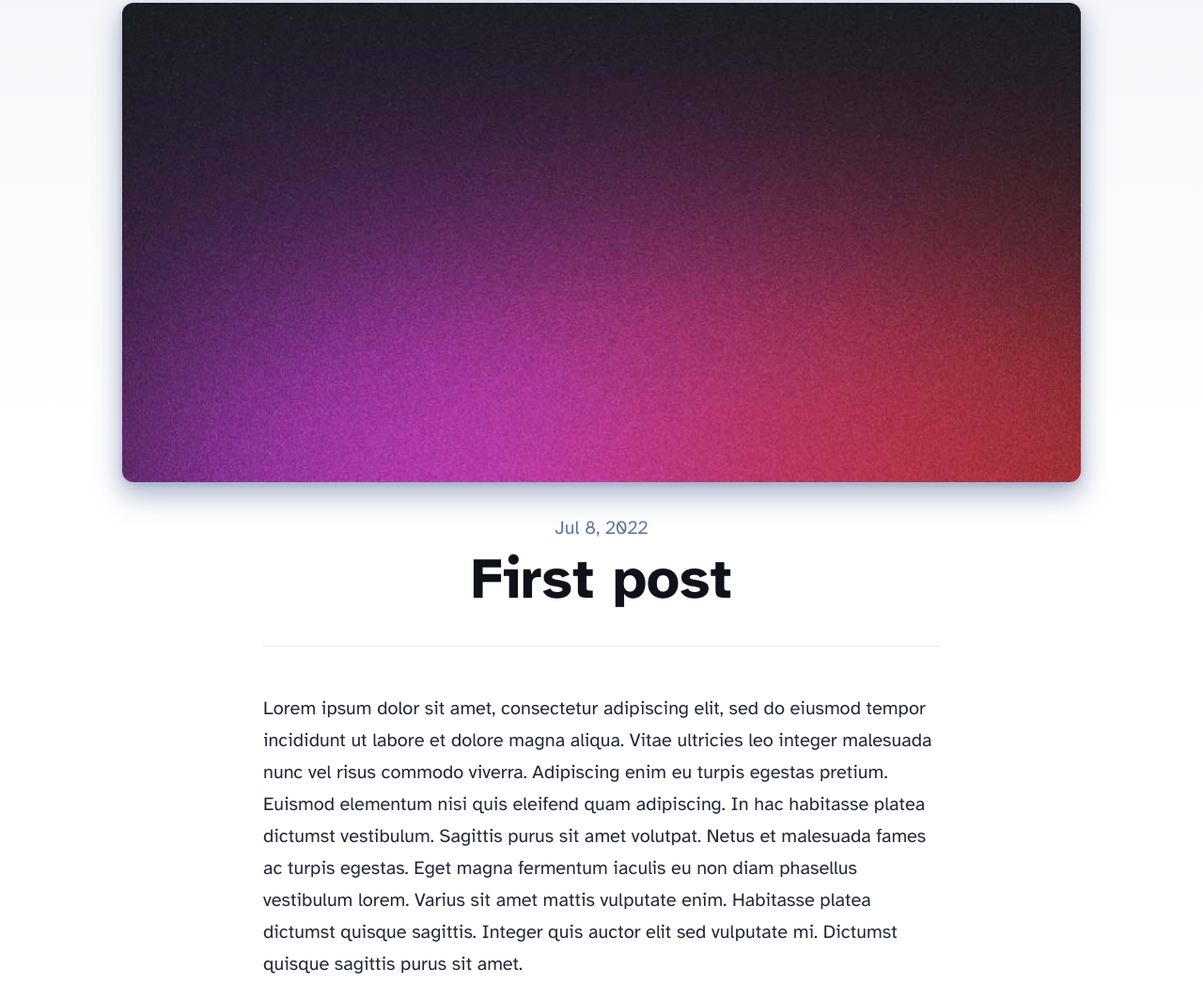
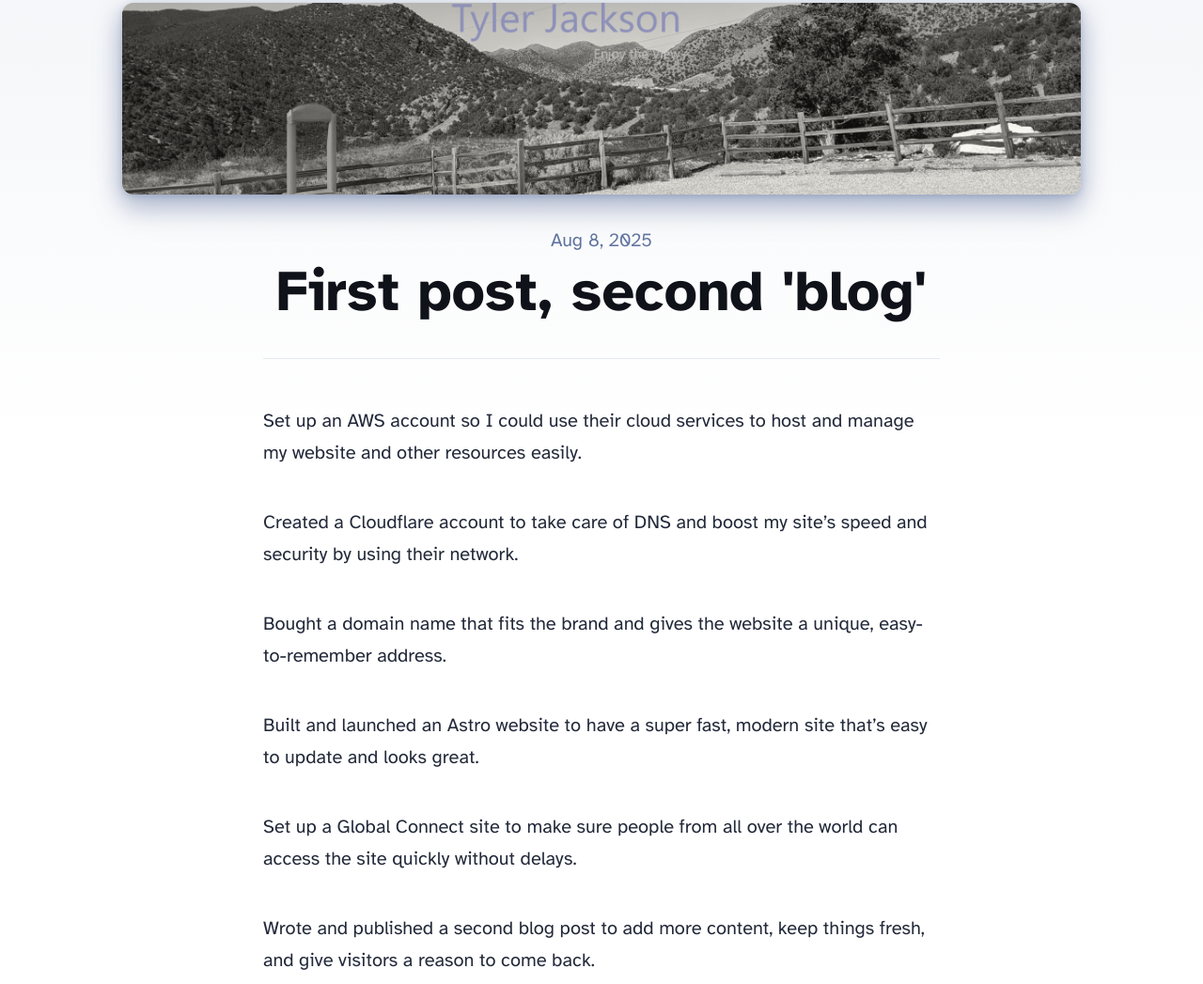
Before and after one commit to TylerJacksonGit/cloudstarterpage, an Astro site: page /blog/first-post in a window 1280 px wide. Shown: the part 135-1182 px from the top of the page at 94% size. Built offline with nearby package versions, Linux system fonts and the light colour scheme; Astro itself is replaced by a stand-in of ours.

Commit message:
Update first-post.md
blog update

```diff
--- a/src/content/blog/first-post.md
+++ b/src/content/blog/first-post.md
@@ -1,16 +1,18 @@
 ---
-title: "First post"
-description: "Lorem ipsum dolor sit amet"
-pubDate: "Jul 08 2022"
-heroImage: "/blog-placeholder-3.jpg"
+title: "First post, second 'blog'"
+description: "Astro, CloudFlare, AWS, Website"
+pubDate: "Aug 08 2025"
+heroImage: "/swbanner.png"
 ---
 
-Lorem ipsum dolor sit amet, consectetur adipiscing elit, sed do eiusmod tempor incididunt ut labore et dolore magna aliqua. Vitae ultricies leo integer malesuada nunc vel risus commodo viverra. Adipiscing enim eu turpis egestas pretium. Euismod elementum nisi quis eleifend quam adipiscing. In hac habitasse platea dictumst vestibulum. Sagittis purus sit amet volutpat. Netus et malesuada fames ac turpis egestas. Eget magna fermentum iaculis eu non diam phasellus vestibulum lorem. Varius sit amet mattis vulputate enim. Habitasse platea dictumst quisque sagittis. Integer quis auctor elit sed vulputate mi. Dictumst quisque sagittis purus sit amet.
+Set up an AWS account so I could use their cloud services to host and manage my website and other resources easily.
 
-Morbi tristique senectus et netus. Id semper risus in hendrerit gravida rutrum quisque non tellus. Habitasse platea dictumst quisque sagittis purus sit amet. Tellus molestie nunc non blandit massa. Cursus vitae congue mauris rhoncus. Accumsan tortor posuere ac ut. Fringilla urna porttitor rhoncus dolor. Elit ullamcorper dignissim cras tincidunt lobortis. In cursus turpis massa tincidunt dui ut ornare lectus. Integer feugiat scelerisque varius morbi enim nunc. Bibendum neque egestas congue quisque egestas diam. Cras ornare arcu dui vivamus arcu felis bibendum. Dignissim suspendisse in est ante in nibh mauris. Sed tempus urna et pharetra pharetra massa massa ultricies mi.
+Created a Cloudflare account to take care of DNS and boost my site’s speed and security by using their network.
 
-Mollis nunc sed id semper risus in. Convallis a cras semper auctor neque. Diam sit amet nisl suscipit. Lacus viverra vitae congue eu consequat ac felis donec. Egestas integer eget aliquet nibh praesent tristique magna sit amet. Eget magna fermentum iaculis eu non diam. In vitae turpis massa sed elementum. Tristique et egestas quis ipsum suspendisse ultrices. Eget lorem dolor sed viverra ipsum. Vel turpis nunc eget lorem dolor sed viverra. Posuere ac ut consequat semper viverra nam. Laoreet suspendisse interdum consectetur libero id faucibus. Diam phasellus vestibulum lorem sed risus ultricies tristique. Rhoncus dolor purus non enim praesent elementum facilisis. Ultrices tincidunt arcu non sodales neque. Tempus egestas sed sed risus pretium quam vulputate. Viverra suspendisse potenti nullam ac tortor vitae purus faucibus ornare. Fringilla urna porttitor rhoncus dolor purus non. Amet dictum sit amet justo donec enim.
+Bought a domain name that fits the brand and gives the website a unique, easy-to-remember address.
 
-Mattis ullamcorper velit sed ullamcorper morbi tincidunt. Tortor posuere ac ut consequat semper viverra. Tellus mauris a diam maecenas sed enim ut sem viverra. Venenatis urna cursus eget nunc scelerisque viverra mauris in. Arcu ac tortor dignissim convallis aenean et tortor at. Curabitur gravida arcu ac tortor dignissim convallis aenean et tortor. Egestas tellus rutrum tellus pellentesque eu. Fusce ut placerat orci nulla pellentesque dignissim enim sit amet. Ut enim blandit volutpat maecenas volutpat blandit aliquam etiam. Id donec ultrices tincidunt arcu. Id cursus metus aliquam eleifend mi.
+Built and launched an Astro website to have a super fast, modern site that’s easy to update and looks great.
 
-Tempus quam pellentesque nec nam aliquam sem. Risus at ultrices mi tempus imperdiet. Id porta nibh venenatis cras sed felis eget velit. Ipsum a arcu cursus vitae. Facilisis magna etiam tempor orci eu lobortis elementum. Tincidunt dui ut ornare lectus sit. Quisque non tellus orci ac. Blandit libero volutpat sed cras. Nec tincidunt praesent semper feugiat nibh sed pulvinar proin gravida. Egestas integer eget aliquet nibh praesent tristique magna.
+Set up a Global Connect site to make sure people from all over the world can access the site quickly without delays.
+
+Wrote and published a second blog post to add more content, keep things fresh, and give visitors a reason to come back.
```
